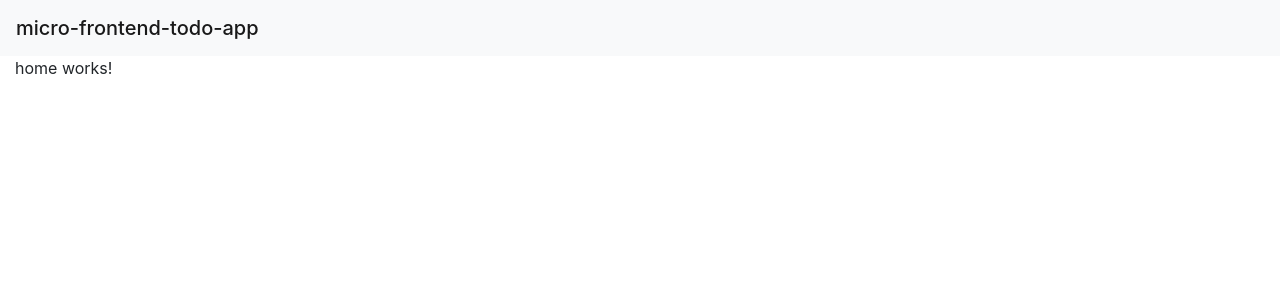
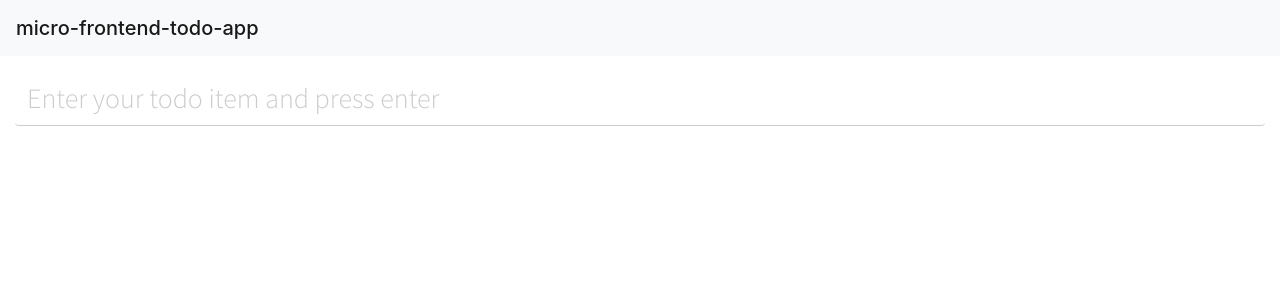
Before and after one commit to paul58914080/micro-fontend-todo-kata, an Angular app: page /home in a window 1280 px wide. Shown: the top 300 px of the page. Built offline with nearby package versions, Linux system fonts and the light colour scheme.

Commit message:
feat(create-todo): integrated with main app

```diff
--- a/src/app/home/home.component.html
+++ b/src/app/home/home.component.html
@@ -1,3 +1 @@
-<p>
-  home works!
-</p>
+<create-todo-root></create-todo-root>
--- a/src/app/home/home.component.scss
+++ b/src/app/home/home.component.scss
@@ -0,0 +1,5 @@
+:host ::ng-deep {
+  .todo-create-container {
+    margin-top: 70px;
+  }
+}
--- a/src/app/home/home.module.ts
+++ b/src/app/home/home.module.ts
@@ -1,11 +1,13 @@
 import {NgModule} from '@angular/core';
 import {CommonModule} from '@angular/common';
 import {HomeComponent} from './home.component';
+import {CreateTodoAppModule} from '../../../projects/create-todo/src/app/create-todo-app.module';
 
 @NgModule({
   declarations: [HomeComponent],
   imports: [
-    CommonModule
+    CommonModule,
+    CreateTodoAppModule
   ],
   bootstrap: [
     HomeComponent
```
